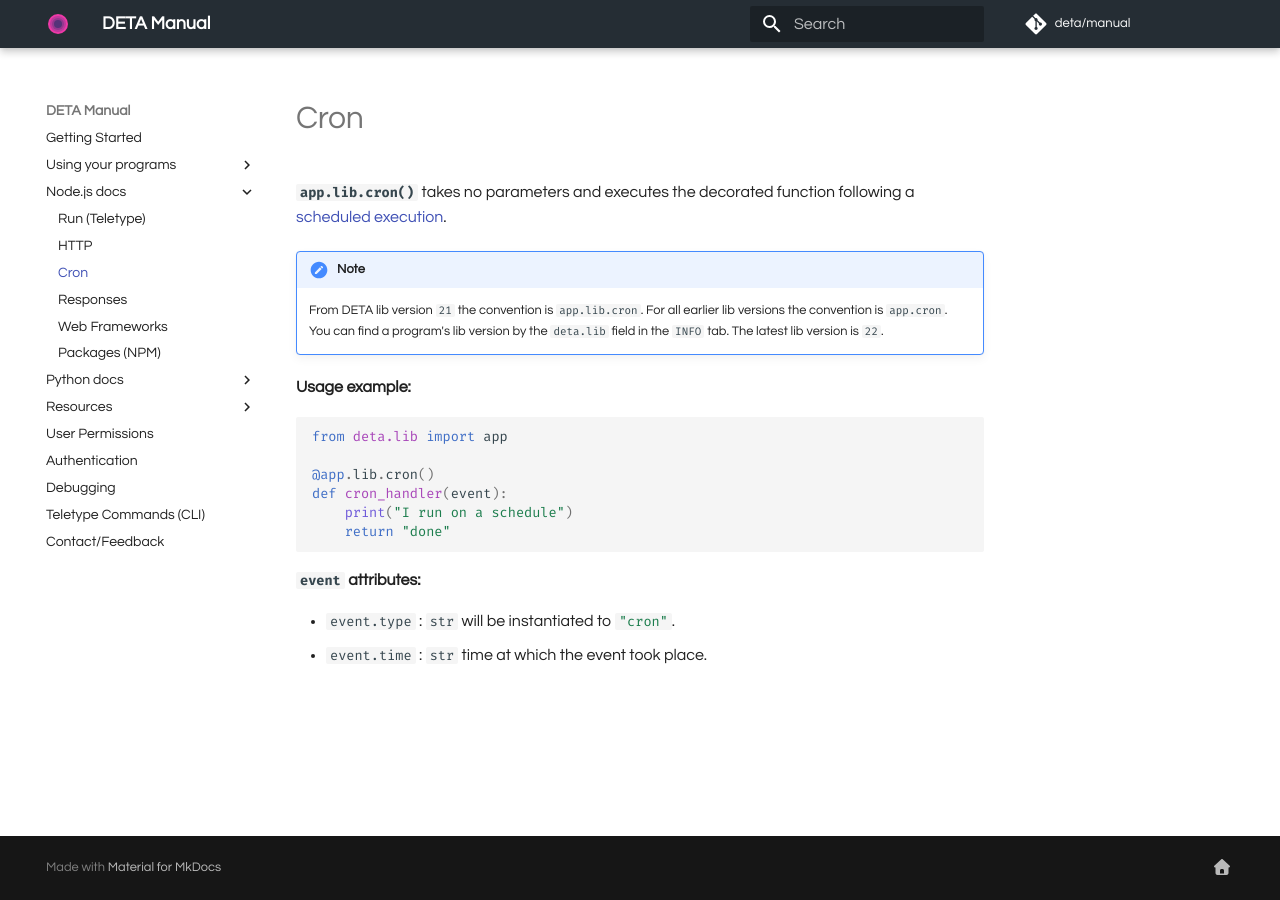
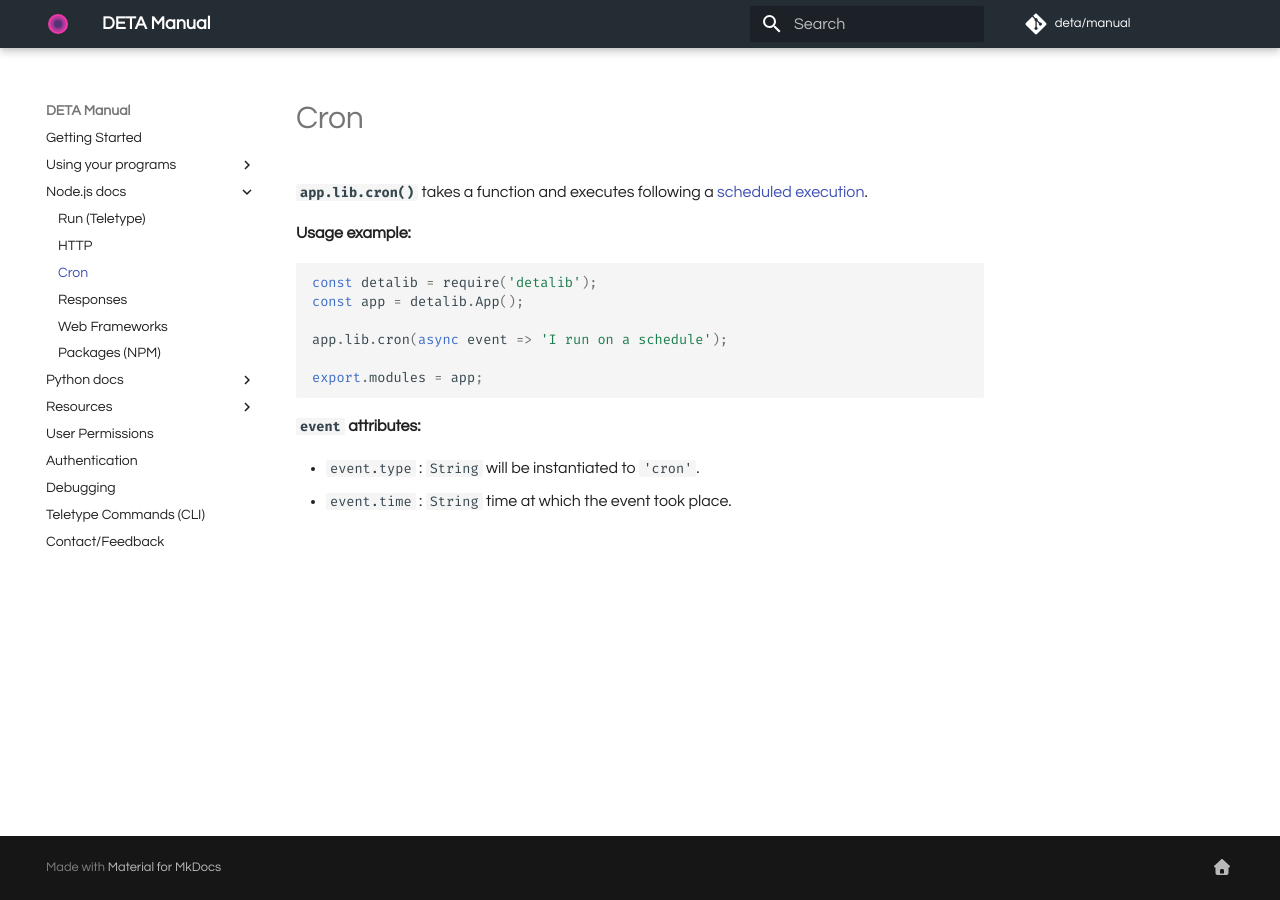
Before and after one commit to fmquaglia/manual, an MkDocs documentation site: the page built from docs/libjs/cron.md, in a window 1280 px wide. Built offline with MkDocs 1.6.1 and Material for MkDocs 9.7.7, drawn with Linux system fonts in a browser that asks for light colours; comment, search, counter and statistics services are not loaded.

Commit message:
cron first draft

````diff
--- a/docs/libjs/cron.md
+++ b/docs/libjs/cron.md
@@ -1,22 +1,17 @@
-**`app.lib.cron()`** takes no parameters and executes the decorated function following a [scheduled execution](/use/cron).
-
-!!! Note
-    From DETA lib version `21` the convention is `app.lib.cron`.
-    For all earlier lib versions the convention is `app.cron`. You can find a program's lib version by the `deta.lib` field in the `INFO` tab.
-    The latest lib version is `22`.
+**`app.lib.cron()`** takes a function and executes following a [scheduled execution](/use/cron).
 
 **Usage example:**
 
-```python
-from deta.lib import app
+```javascript
+const detalib = require('detalib');
+const app = detalib.App();
 
-@app.lib.cron()
-def cron_handler(event):
-    print("I run on a schedule")
-    return "done"
+app.lib.cron(async event => 'I run on a schedule');
+
+export.modules = app;
 ```
 
 **`event` attributes:**
 
-- `event.type` : `str` will be instantiated to `#!py "cron"`.
-- `event.time` : `str` time at which the event took place.
+- `event.type` : `String` will be instantiated to `'cron'`.
+- `event.time` : `String` time at which the event took place.
````
